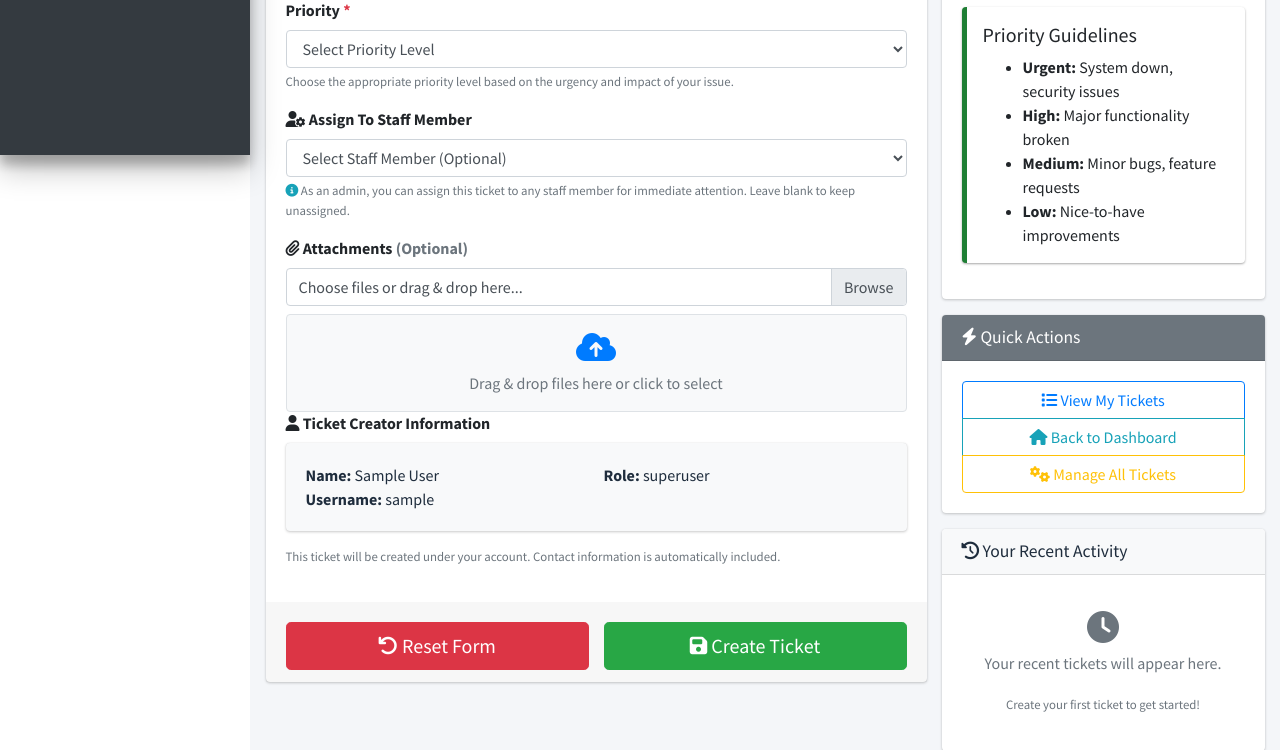
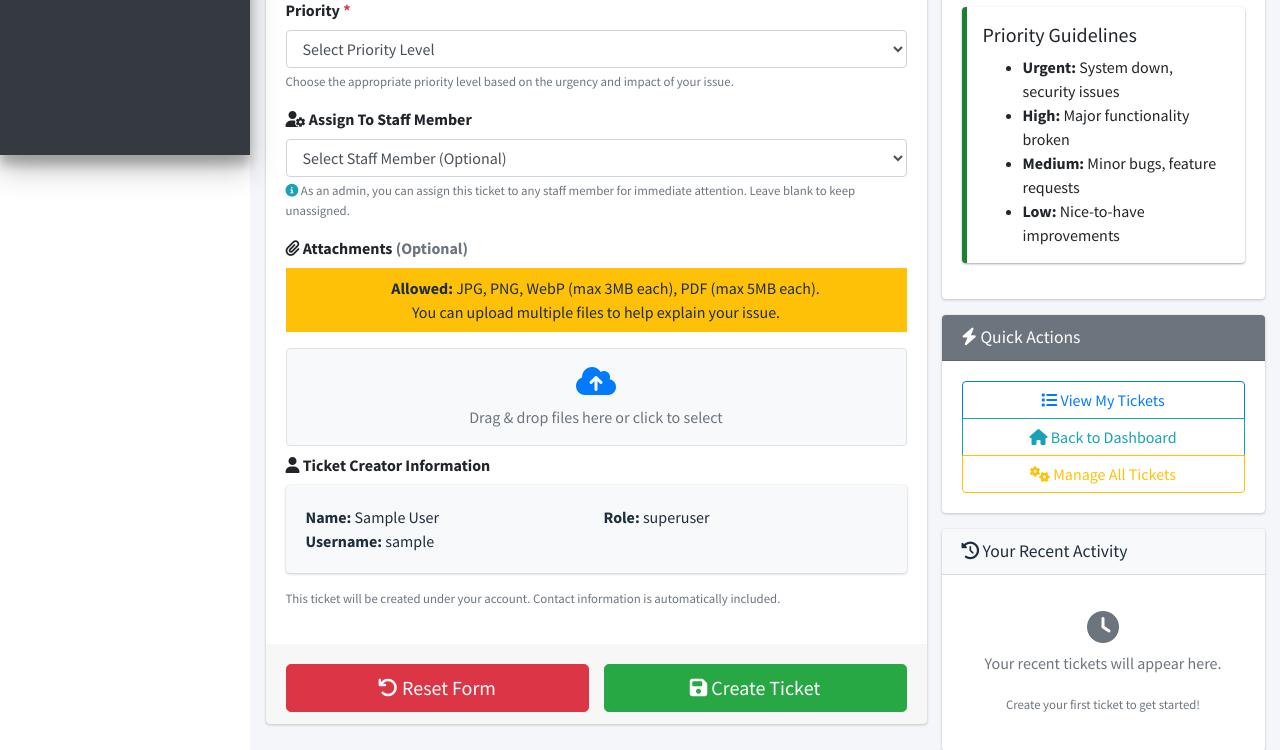
Before and after one commit to kisyular/derby-tickets, a Django app: page /tickets/create/ in a window 1280 px wide. Shown: the part 645-1395 px from the top of the page. Run offline with Django 5.2, Linux system fonts and the light colour scheme; the visitor is signed in with stand-in values (Sample User, id 1); data comes from the database, SQL or seed files in the repository; data that the repository does not hold is empty; some libraries are stand-ins or nearby versions.

Commit message:
JUST A BETTER UI FOR THE TICKET CREATING

```diff
--- a/tickets/templates/tickets/create_ticket.html
+++ b/tickets/templates/tickets/create_ticket.html
@@ -178,25 +178,24 @@
 
 
                             <!-- Attachments Section -->
-                            <div class="form-group">
+                            <div class="form-group mb-4">
                                 <label for="id_attachments">
                                     <i class="fas fa-paperclip"></i> <strong>Attachments</strong> <span class="text-muted">(Optional)</span>
                                 </label>
+                                <div class="bg-warning text-center py-2 px-3 mb-2 mt-6 ">
+                                    <i class="fas fa-info-circle text-warning"></i>
+                                    <strong>Allowed:</strong> JPG, PNG, WebP (max 3MB each), PDF (max 5MB each).<br>
+                                    <span class="text-small">You can upload multiple files to help explain your issue.</span>
+                                </div>
                                 <div class="custom-file mb-2" style="position:relative;">
-                                    <input type="file" class="custom-file-input" id="id_attachments" name="attachments" multiple accept=".jpg,.jpeg,.png,.webp,.pdf" style="z-index:2;">
-                                    <label class="custom-file-label" for="id_attachments" id="attachments-label">Choose files or drag & drop here...</label>
+                                    <input type="file" class="custom-file-input" id="id_attachments" name="attachments" multiple accept=".jpg,.jpeg,.png,.webp,.pdf" style="display:none;">
                                     <div id="drop-area" class="border rounded bg-light text-center py-3" style="cursor:pointer; border-style:dashed; margin-top:8px;">
                                         <i class="fas fa-cloud-upload-alt fa-2x text-primary mb-2"></i><br>
                                         <span class="text-secondary">Drag & drop files here or click to select</span>
                                     </div>
                                 </div>
-                                <div class="alert alert-warning text-center py-2 px-3 mb-2" style="font-size:0.95em;">
-                                    <i class="fas fa-info-circle text-warning"></i>
-                                    <strong>Allowed:</strong> JPG, PNG, WebP (max 3MB each), PDF (max 5MB each).<br>
-                                    <span class="text-small">You can upload multiple files to help explain your issue.</span>
-                                </div>
                                 <!-- File Preview Area -->
-                                <div id="file-preview" class="mt-2" style="display: none;">
+                                <div id="file-preview" class="mt-4" style="display: none;">
                                     <h6 class="text-muted mb-2"><i class="fas fa-list"></i> Selected Files:</h6>
                                     <div id="file-list" class="border rounded p-2 bg-white">
                                         <!-- Files will be listed here -->
@@ -349,13 +348,10 @@
             const maxLength = 2000; // Adjust as needed
             const currentLength = $(this).val().length;
             const remaining = maxLength - currentLength;
-
             if (!$('#char-counter').length) {
                 $(this).after('<small id="char-counter" class="form-text text-muted"></small>');
             }
-
             $('#char-counter').text(`${currentLength} characters`);
-
             if (remaining < 100) {
                 $('#char-counter').removeClass('text-muted').addClass('text-warning');
             } else {
@@ -366,32 +362,27 @@
         // Form validation
         $('form').on('submit', function() {
             let isValid = true;
-
             // Check required fields
             const title = $('#id_title').val().trim();
             const priority = $('#id_priority').val();
-
             if (!title) {
                 isValid = false;
                 $('#id_title').addClass('is-invalid');
             } else {
                 $('#id_title').removeClass('is-invalid');
             }
-
             if (!priority) {
                 isValid = false;
                 $('#id_priority').addClass('is-invalid');
             } else {
                 $('#id_priority').removeClass('is-invalid');
             }
-
             if (isValid) {
                 // Show loading state
                 const submitBtn = $(this).find('button[type="submit"]');
                 submitBtn.html('<i class="fas fa-spinner fa-spin"></i> Creating Ticket...')
                          .prop('disabled', true);
             }
-
             return isValid;
         });
 
@@ -404,13 +395,11 @@
                 'High': 'High priority tickets are typically addressed within 4-8 hours.',
                 'Urgent': 'Urgent tickets receive immediate attention and are prioritized over all other work.'
             };
-
             if (priority && helpText[priority]) {
                 if (!$('#priority-help').length) {
                     $(this).after('<small id="priority-help" class="form-text"></small>');
                 }
                 $('#priority-help').text(helpText[priority]);
-
                 // Color coding
                 const colors = {
                     'Low': 'text-success',
@@ -425,26 +414,59 @@
 
         // File upload handling
         $('#id_attachments').on('change', function() {
-            const files = this.files;
+            handleFiles(this.files);
+        });
+
+        // Drag & drop support
+        var dropArea = document.getElementById('drop-area');
+        var fileInput = document.getElementById('id_attachments');
+
+        if (dropArea && fileInput) {
+            dropArea.addEventListener('dragover', function(e) {
+                e.preventDefault();
+                e.stopPropagation();
+                dropArea.classList.add('bg-info', 'text-white');
+            });
+            dropArea.addEventListener('dragleave', function(e) {
+                e.preventDefault();
+                e.stopPropagation();
+                dropArea.classList.remove('bg-info', 'text-white');
+            });
+            dropArea.addEventListener('drop', function(e) {
+                e.preventDefault();
+                e.stopPropagation();
+                dropArea.classList.remove('bg-info', 'text-white');
+                var files = e.dataTransfer.files;
+                if (files.length > 0) {
+                    // Set files to input (triggers change event)
+                    fileInput.files = files;
+                    $(fileInput).trigger('change');
+                }
+            });
+            // Optional: clicking drop area triggers file input
+            dropArea.addEventListener('click', function() {
+                fileInput.click();
+            });
+        }
+
+        // Helper to handle files (for both input and drop)
+        function handleFiles(files) {
             const fileList = $('#file-list');
             const filePreview = $('#file-preview');
-
             if (files.length > 0) {
                 fileList.empty();
                 filePreview.show();
-
                 for (let i = 0; i < files.length; i++) {
                     const file = files[i];
                     const fileSize = (file.size / (1024 * 1024)).toFixed(2);
                     const isValid = validateFile(file);
-
                     const fileItem = $(`
                         <div class="file-item d-flex justify-content-between align-items-center p-2 mb-2 border rounded ${isValid.valid ? 'border-success bg-light' : 'border-danger bg-danger-light'}">
                             <div class="file-info">
                                 <i class="fas ${getFileIcon(file.type)} mr-2"></i>
                                 <strong>${file.name}</strong>
                                 <span class="text-muted ml-2">(${fileSize} MB)</span>
-                                ${!isValid.valid ? `<br><small class="text-danger">${isValid.error}</small>` : ''}
+                                ${!isValid.valid ? `<br><small class=\"text-danger\">${isValid.error}</small>` : ''}
                             </div>
                             <div class="file-actions">
                                 ${isValid.valid ?
@@ -454,13 +476,12 @@
                             </div>
                         </div>
                     `);
-
                     fileList.append(fileItem);
                 }
             } else {
                 filePreview.hide();
             }
-        });
+        }
     });
 
     // File validation function
```
